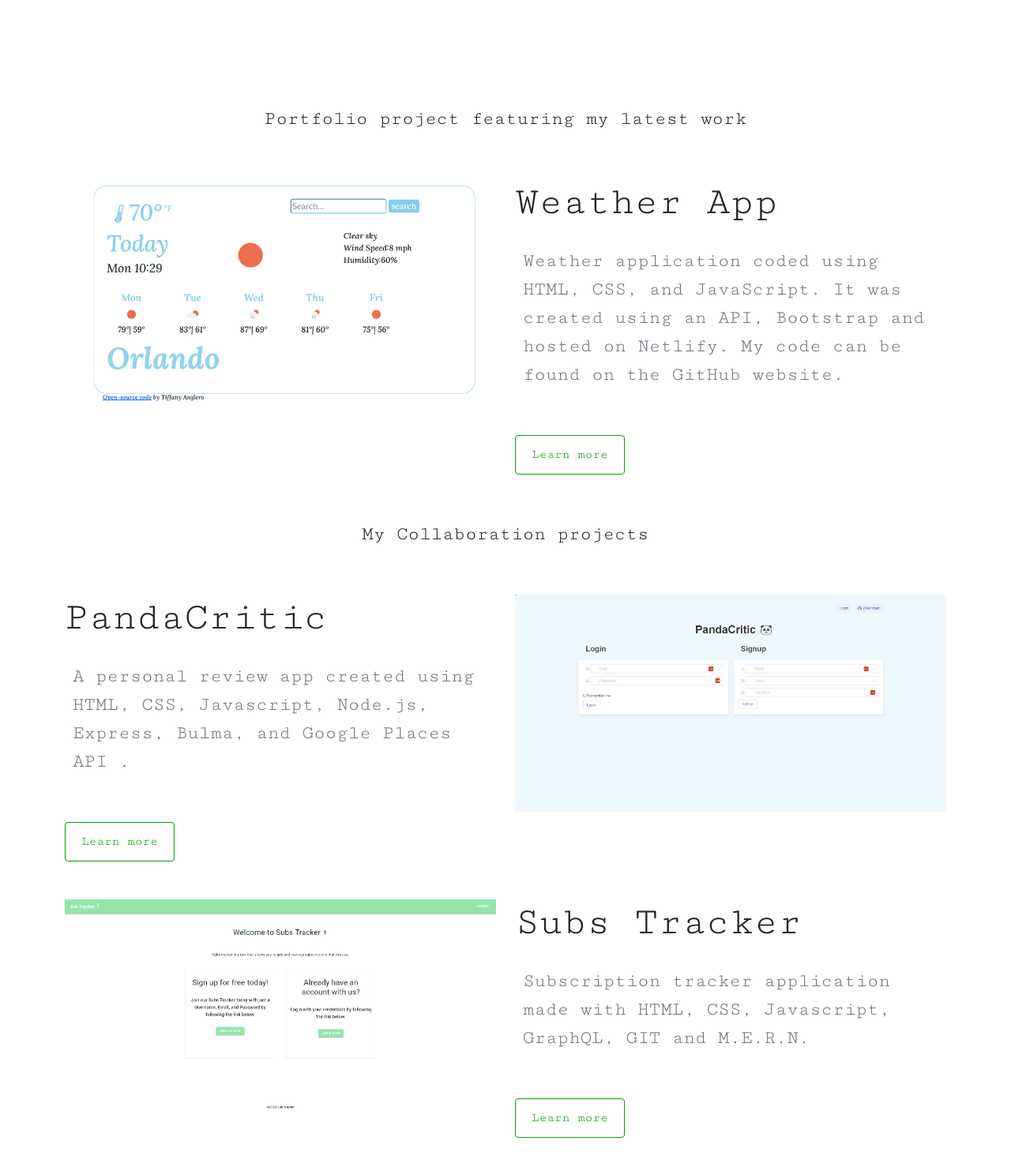
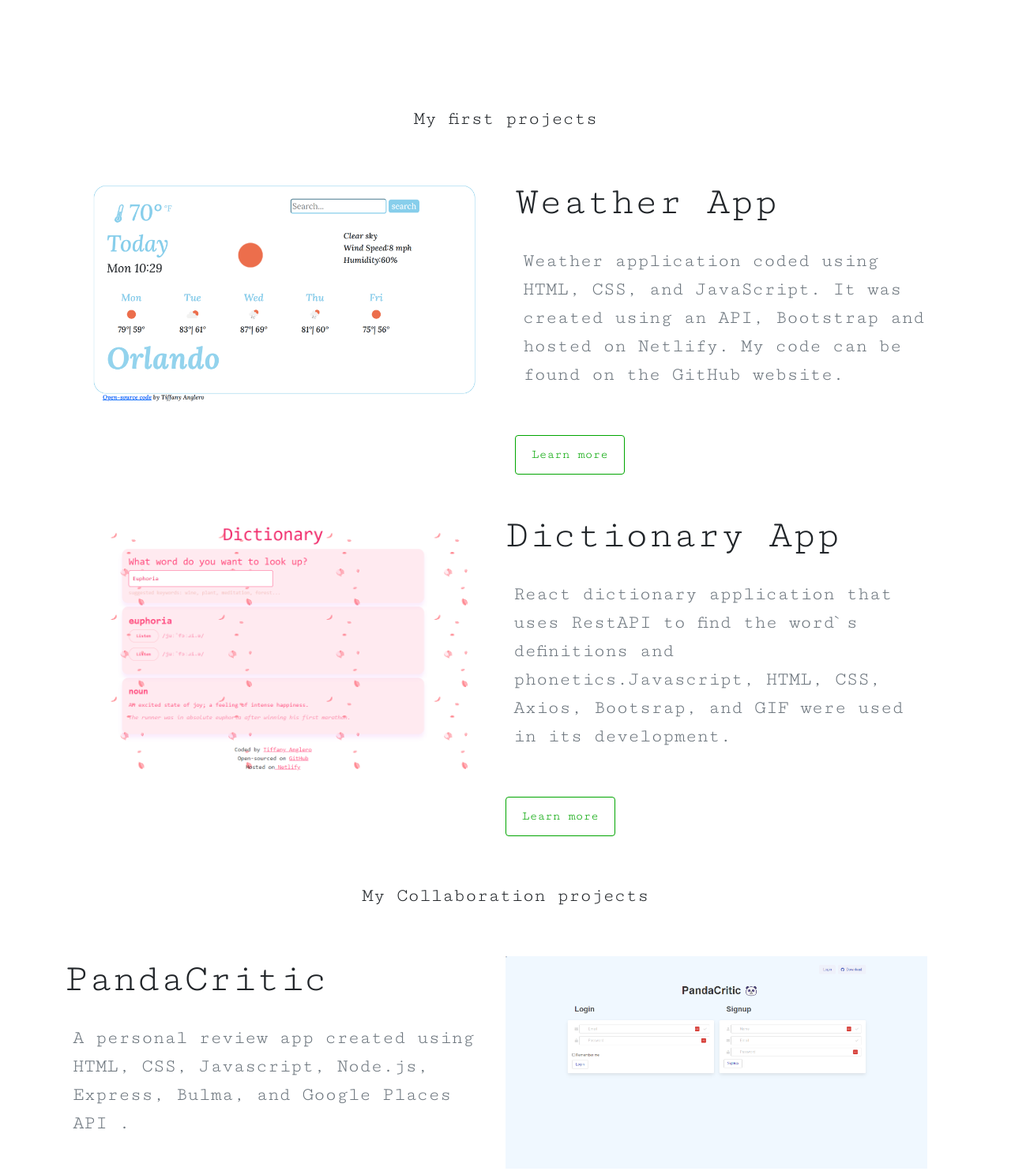
Before and after one commit to tanglero4/personal-portfolio, a plain HTML site: page index.html in a window 1280 px wide. Shown: the part 600-2083 px from the top of the page at 79% size. Drawn offline with nearby package versions, Linux system fonts and the light colour scheme.

Commit message:
Added dictionary app project

```diff
--- a/index.html
+++ b/index.html
@@ -40,7 +40,7 @@
             </div>
         </div>
       </div>
-        <p class="text-center mb-5">Portfolio project featuring my latest work</p>
+        <p class="text-center mb-5">My first projects</p>
         <div class="container">
           <div class="row">
             <div class="col  d-none d-lg-block">
@@ -54,6 +54,21 @@
               <div class="project-description">
               <h2 class="mb-3">Weather App</h2>
               <p class="mb-5 text-muted" >Weather application coded using HTML, CSS, and JavaScript. It was created using an API, Bootstrap and hosted on Netlify. My code can be found on the GitHub website.</p>
+              <a href="/about.html" class="btn btn-branding-outline">Learn more</a>
+              </div>
+            </div>
+             <div class="row">
+            <div class="col  d-none d-lg-block">
+                <div class="dictionary-image">
+                    <a href="https://fascinating-griffin-eaeb72.netlify.app/" title="Weather app link" target="_blank">
+                        <img src="images/dictionary-app.png" class="img-fluid" alt="Dictionary App">
+                    </a>
+                </div>
+            </div>
+            <div class="col mb-5">
+              <div class="project-description">
+              <h2 class="mb-3">Dictionary App</h2>
+              <p class="mb-5 text-muted" >React dictionary application that uses RestAPI to find the word`s definitions and phonetics.Javascript, HTML, CSS, Axios, Bootsrap, and GIF were used in its development.</p>
               <a href="/about.html" class="btn btn-branding-outline">Learn more</a>
               </div>
             </div>
```
Also changed, not shown: images/dictionary-app.png (added).
